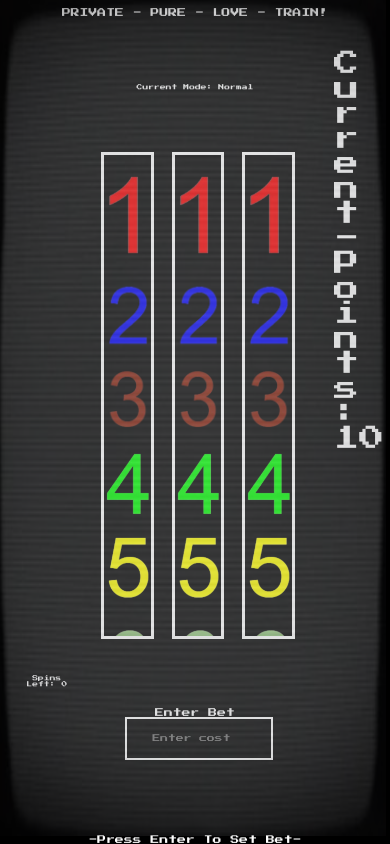
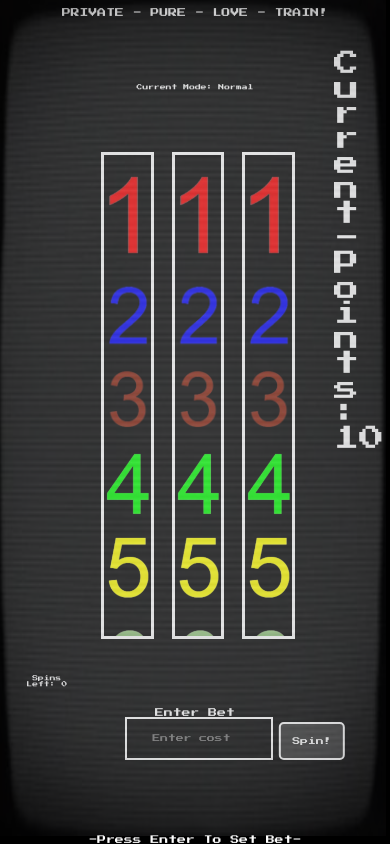
Before and after one commit to gustavbte23/Gul, a plain HTML site: page index.html in a window 390 px wide. Drawn offline with Linux system fonts and the light colour scheme.

Commit message:
BUTTON UPDATE

```diff
--- a/CSS/style.css
+++ b/CSS/style.css
@@ -25,6 +25,8 @@ div{
     opacity: 0.33;
     width: 100vw;
     height: 100vh;
+    z-index: 1000;
+    pointer-events: none;
 }
 
 #Totl{
@@ -116,3 +118,24 @@ p{
     from { opacity: 0; transform: scale(0.8); }
     to { opacity: 1; transform: scale(1); }
 }
+
+.mobile-button {
+    display: none;
+    position: fixed;
+    bottom: 10vh;
+    left: 80%;
+    transform: translateX(-50%);
+    padding: 1.5vh 3vw;
+    font-size: 2vw;
+    color: white;
+    background-color: #333;
+    border: 2px solid white;
+    border-radius: 5px;
+    font-family: 'Press Start 2P', serif;
+  }
+
+  @media screen and (max-width: 700px) {
+    .mobile-button {
+      display: block;
+    }
+  }
--- a/JS/gambler.js
+++ b/JS/gambler.js
@@ -234,3 +234,11 @@ function startCooldown(ms) {
 document.addEventListener("DOMContentLoaded", () => {
     renderBank();
 });
+
+const mobileButton = document.getElementById("mobileEnter");
+  if (mobileButton) {
+    mobileButton.addEventListener("click", () => {
+      const enterEvent = new KeyboardEvent("keydown", { key: "Enter" });
+      document.dispatchEvent(enterEvent);
+    });
+  }
--- a/index.html
+++ b/index.html
@@ -5,7 +5,7 @@
     <meta name="viewport" content="width=device-width, initial-scale=1.0">
     <link href="https://fonts.googleapis.com/css2?family=Press+Start+2P&display=swap" rel="stylesheet">
     <link rel="stylesheet" href="CSS/style.css">
-    <title>Document</title>
+    <title>Idle Death Gamble</title>
 </head>
 <body>
     <header>PRIVATE - PURE - LOVE - TRAIN!</header>
@@ -119,5 +119,6 @@
 
     <img src="Images/Screen Overlay.jpg" class="background">
 
+<button id="mobileEnter" class="mobile-button">Spin!</button>
 </body>
 </html>
```
